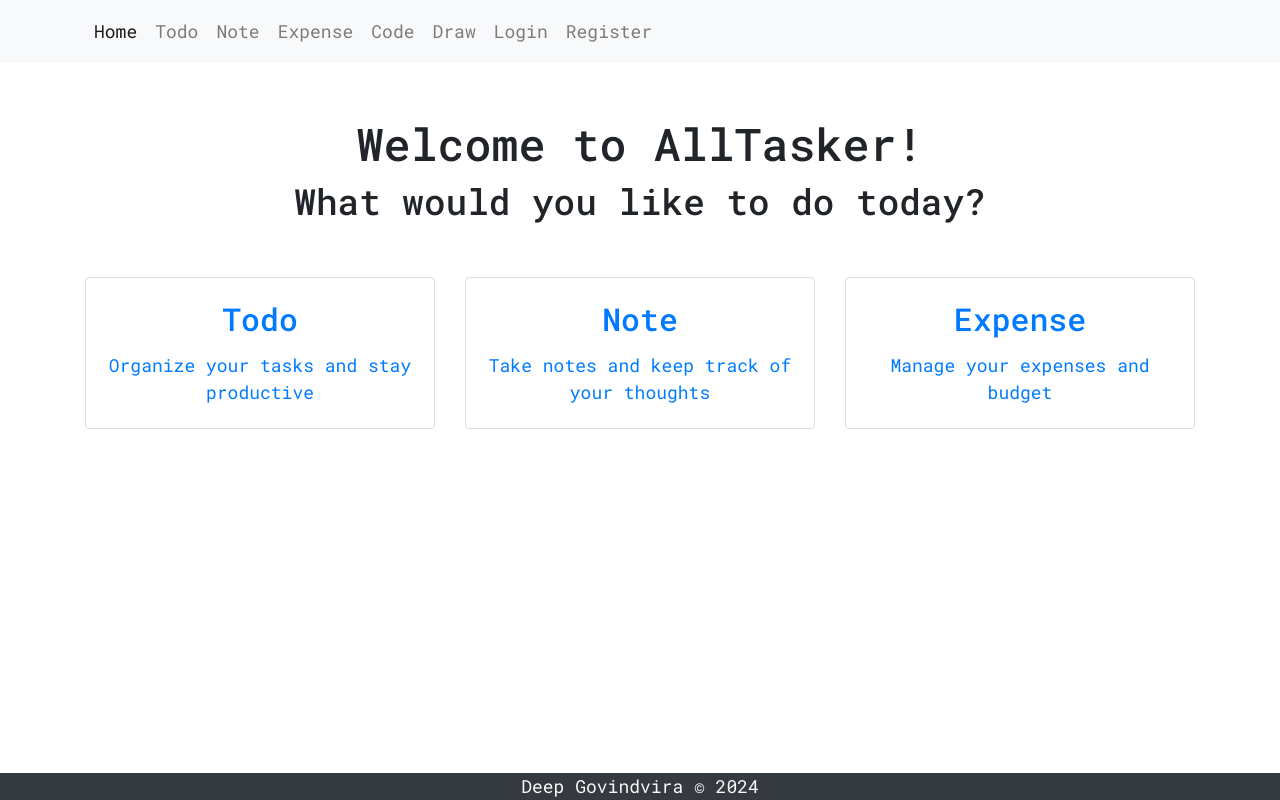
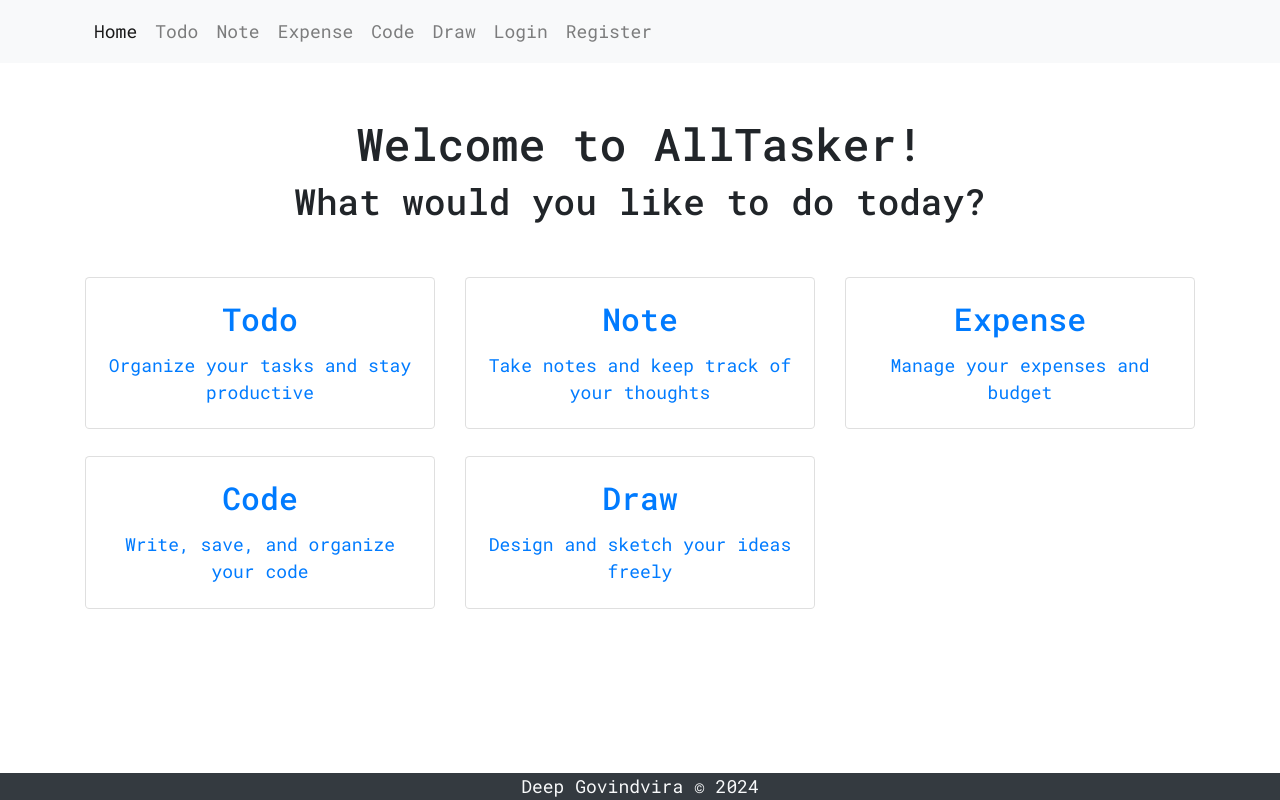
Before and after one commit to deep-govindvira/All_Tasker, a React (Create React App) app in the folder frontend/: page / in a window 1280 px wide. Built offline with nearby package versions, Linux system fonts and the light colour scheme.

Commit message:
update home page

```diff
--- a/frontend/src/home/Home.js
+++ b/frontend/src/home/Home.js
@@ -17,6 +17,14 @@ const Home = () => {
       title: "Expense",
       description: "Manage your expenses and budget",
       link: "/Expense"
+    },{
+      title: "Code",
+      description: "Write, save, and organize your code",
+      link: "/Code"
+    }, {
+      title: "Draw",
+      description: "Design and sketch your ideas freely",
+      link: "/Draw"
     }
   ];
 
```
